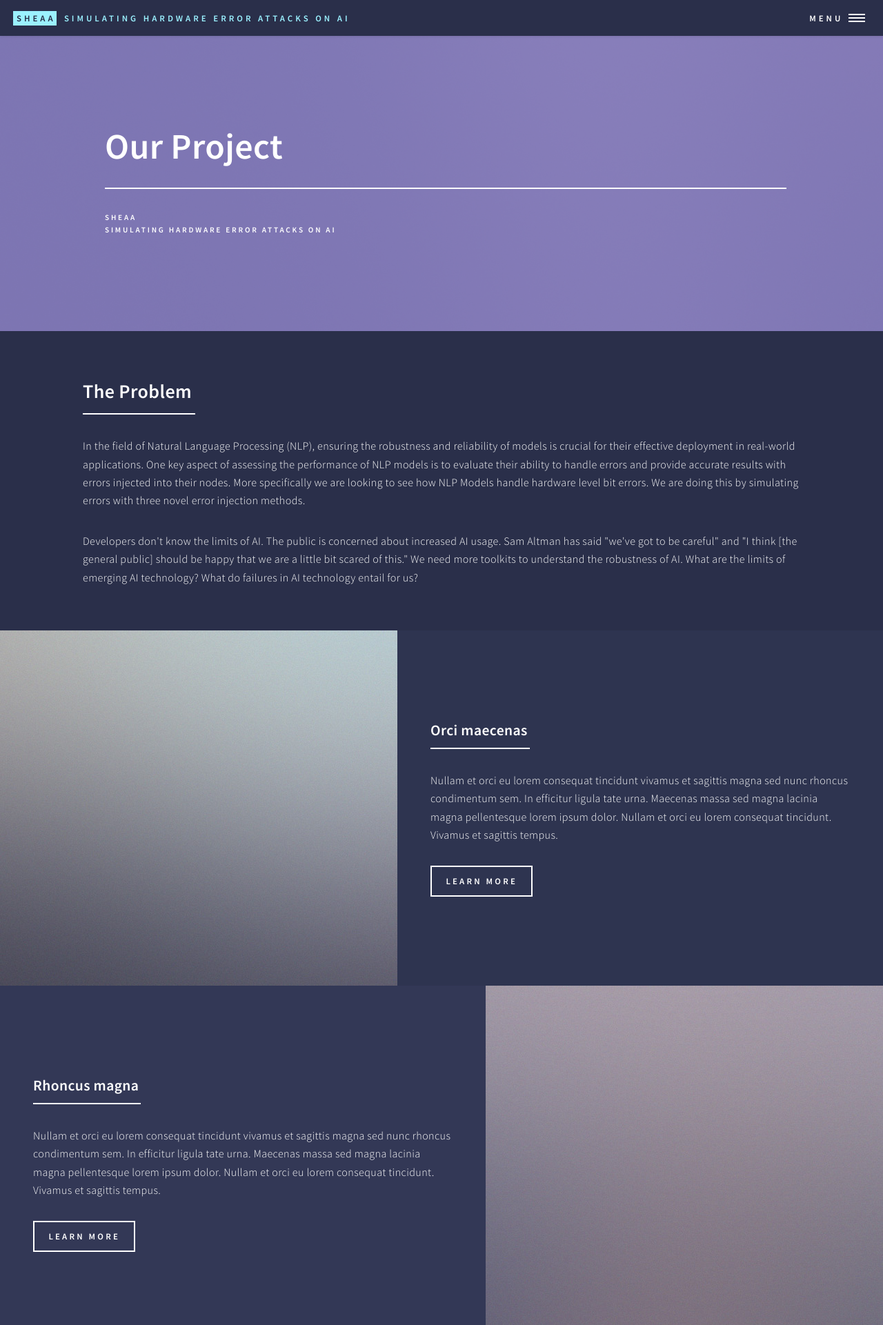
After one commit to sevenkieran/SHEAA-Website, a Flask app: page /aboutProject in a window 1280 px wide. The commit adds this page. Shown: the top 1921 px of the page at 69% size. Run offline with Flask 3, Linux system fonts and the light colour scheme.

Commit message:
new pages

```diff
--- a/app.py
+++ b/app.py
@@ -4,4 +4,4 @@ app = create_app()
 
 
 if __name__ == "__main__":
-    app.run()
+    app.run(debug=True)
--- a/website/__init__.py
+++ b/website/__init__.py
@@ -20,6 +20,7 @@ def create_app():
     from .tryBertSingle import tryBertSingle
     from .tryRobertaSingle import tryRobertaSingle
     from .tryGPT2Single import tryGPT2Single
+    from .aboutProject import aboutProject
 
     app.register_blueprint(views, url_prefix="/")
     app.register_blueprint(about, url_prefix="/")
@@ -36,5 +37,6 @@ def create_app():
     app.register_blueprint(tryBertSingle, url_prefix="/")
     app.register_blueprint(tryRobertaSingle, url_prefix="/")
     app.register_blueprint(tryGPT2Single, url_prefix="/")
+    app.register_blueprint(aboutProject, url_prefix="/")
 
     return app
--- /dev/null
+++ b/website/aboutProject.py
@@ -0,0 +1,8 @@
+from flask import Blueprint, render_template
+
+aboutProject = Blueprint("aboutProject", __name__)
+
+
+@aboutProject.route("/aboutProject")
+def about():
+    return render_template("aboutProject.html")
--- /dev/null
+++ b/website/templates/aboutProject.html
@@ -0,0 +1,234 @@
+<!--
+	Forty by HTML5 UP
+	html5up.net | @ajlkn
+	Free for personal and commercial use under the CCA 3.0 license (html5up.net/license)
+-->
+
+<html lang="en">
+
+<head>
+    <title>{% block title %}Our Project{% endblock %}</title>
+
+    <meta charset="utf-8" />
+    <meta name="viewport" content="width=device-width, initial-scale=1, user-scalable=no" />
+    <link rel="stylesheet" href="{{ url_for('static', filename='css/style.css') }}" />
+    <noscript>
+        <link rel="stylesheet" href="{{ url_for('static', filename='css/noscript.css')}}" />
+    </noscript>
+</head>
+
+<body class="is-preload">
+    <!-- Wrapper -->
+    <div id="wrapper">
+        <!-- Header -->
+        <header id="header">
+            <a href="/" class="logo">
+                <strong>SHEAA</strong>
+                <span>Simulating Hardware Error Attacks on AI</span></a>
+            <nav>
+                <a href="#menu">Menu</a>
+            </nav>
+        </header>
+
+        <!-- Menu -->
+        <nav id="menu">
+            <ul class="links">
+                <li><a href="/">Home</a></li>
+                <li><a href="/AboutModel">Models</a></li>
+                <li><a href="/about">About</a></li>
+                <li><a href="/aboutProject">Our Project</a></li>
+            </ul>
+            <!-- <ul class="actions stacked">
+					<li><a href="#" class="button primary fit">Get Started</a></li>
+					<li><a href="#" class="button fit">Log In</a></li>
+				</ul> -->
+        </nav>
+
+        <!-- Banner -->
+        <!-- Note: The "styleN" class below should match that of the header element. -->
+        <section id="banner" class="style2">
+            <div class="inner">
+                <span class="image">
+                    <img src="static/images/pic07.jpg" alt="" />
+                </span>
+                <header class="major">
+                    <h1>Our Project</h1>
+                </header>
+                <div class="content">
+                    <p>
+                        <strong>SHEAA</strong><br />
+                        Simulating Hardware Error Attacks on AI
+                    </p>
+                </div>
+            </div>
+        </section>
+
+        <!-- Main -->
+        <div id="main">
+            <!-- One -->
+            <section id="one">
+                <div class="inner">
+                    <header class="major">
+                        <h2>The Problem</h2>
+                    </header>
+                    <p>
+                        In the field of Natural Language Processing (NLP), ensuring the robustness and reliability of
+                        models is crucial for their effective deployment in real-world applications. One key aspect of
+                        assessing the performance of NLP models is to evaluate their ability to handle errors and
+                        provide accurate results with errors injected into their nodes. More specifically we are looking
+                        to see how NLP Models handle hardware level bit errors. We are doing this by simulating errors
+                        with three novel error injection methods. <br>
+                    </p>
+                    <p>
+                        Developers don't know the limits of AI.
+                        The public is concerned about increased AI usage.
+                        Sam Altman has said "we've got to be careful" and "I think [the general public] should be happy
+                        that we are a little bit scared of this."
+                        We need more toolkits to understand the robustness of AI.
+                        What are the limits of emerging AI technology?
+                        What do failures in AI technology entail for us?
+
+                    </p>
+                </div>
+            </section>
+
+            <!-- Two -->
+            <section id="two" class="spotlights">
+                <section>
+                    <a href="generic.html" class="image">
+                        <img src="static/images/pic08.jpg" alt="" data-position="center center" />
+                    </a>
+                    <div class="content">
+                        <div class="inner">
+                            <header class="major">
+                                <h3>Orci maecenas</h3>
+                            </header>
+                            <p>
+                                Nullam et orci eu lorem consequat tincidunt vivamus et
+                                sagittis magna sed nunc rhoncus condimentum sem. In efficitur
+                                ligula tate urna. Maecenas massa sed magna lacinia magna
+                                pellentesque lorem ipsum dolor. Nullam et orci eu lorem
+                                consequat tincidunt. Vivamus et sagittis tempus.
+                            </p>
+                            <ul class="actions">
+                                <li><a href="generic.html" class="button">Learn more</a></li>
+                            </ul>
+                        </div>
+                    </div>
+                </section>
+                <section>
+                    <a href="generic.html" class="image">
+                        <img src="static/images/pic09.jpg" alt="" data-position="top center" />
+                    </a>
+                    <div class="content">
+                        <div class="inner">
+                            <header class="major">
+                                <h3>Rhoncus magna</h3>
+                            </header>
+                            <p>
+                                Nullam et orci eu lorem consequat tincidunt vivamus et
+                                sagittis magna sed nunc rhoncus condimentum sem. In efficitur
+                                ligula tate urna. Maecenas massa sed magna lacinia magna
+                                pellentesque lorem ipsum dolor. Nullam et orci eu lorem
+                                consequat tincidunt. Vivamus et sagittis tempus.
+                            </p>
+                            <ul class="actions">
+                                <li><a href="generic.html" class="button">Learn more</a></li>
+                            </ul>
+                        </div>
+                    </div>
+                </section>
+                <section>
+                    <a href="generic.html" class="image">
+                        <img src="static/images/pic10.jpg" alt="" data-position="25% 25%" />
+                    </a>
+                    <div class="content">
+                        <div class="inner">
+                            <header class="major">
+                                <h3>Sed nunc ligula</h3>
+                            </header>
+                            <p>
+                                Nullam et orci eu lorem consequat tincidunt vivamus et
+                                sagittis magna sed nunc rhoncus condimentum sem. In efficitur
+                                ligula tate urna. Maecenas massa sed magna lacinia magna
+                                pellentesque lorem ipsum dolor. Nullam et orci eu lorem
+                                consequat tincidunt. Vivamus et sagittis tempus.
+                            </p>
+                            <ul class="actions">
+                                <li><a href="generic.html" class="button">Learn more</a></li>
+                            </ul>
+                        </div>
+                    </div>
+                </section>
+            </section>
+
+            <!-- Three -->
+            <section id="three">
+                <div class="inner">
+                    <header class="major">
+                        <h2>Massa libero</h2>
+                    </header>
+                    <p>
+                        Nullam et orci eu lorem consequat tincidunt vivamus et sagittis
+                        libero. Mauris aliquet magna magna sed nunc rhoncus pharetra.
+                        Pellentesque condimentum sem. In efficitur ligula tate urna.
+                        Maecenas laoreet massa vel lacinia pellentesque lorem ipsum dolor.
+                        Nullam et orci eu lorem consequat tincidunt. Vivamus et sagittis
+                        libero. Mauris aliquet magna magna sed nunc rhoncus amet pharetra
+                        et feugiat tempus.
+                    </p>
+                    <ul class="actions">
+                        <li>
+                            <a href="generic.html" class="button next">Get Started</a>
+                        </li>
+                    </ul>
+                </div>
+            </section>
+        </div>
+
+        <!-- Contact -->
+
+
+
+        <!-- Footer -->
+        <footer id="footer">
+            <div class="inner">
+                <ul class="icons">
+                    <li>
+                        <a href="#" class="icon brands alt fa-twitter"><span class="label">Twitter</span></a>
+                    </li>
+                    <li>
+                        <a href="#" class="icon brands alt fa-facebook-f"><span class="label">Facebook</span></a>
+                    </li>
+                    <li>
+                        <a href="#" class="icon brands alt fa-instagram"><span class="label">Instagram</span></a>
+                    </li>
+                    <li>
+                        <a href="#" class="icon brands alt fa-github"><span class="label">GitHub</span></a>
+                    </li>
+                    <li>
+                        <a href="#" class="icon brands alt fa-linkedin-in"><span class="label">LinkedIn</span></a>
+                    </li>
+                </ul>
+                <ul class="copyright">
+                    <li>&copy; Untitled</li>
+                    <li>Design: <a href="https://html5up.net">HTML5 UP</a></li>
+                </ul>
+            </div>
+        </footer>
+    </div>
+
+    <!-- Scripts -->
+    <script src="static/js/jquery.min.js"></script>
+    <script src="static/js/jquery.scrolly.min.js"></script>
+    <script src="static/js/jquery.scrollex.min.js"></script>
+    <script src="static/js/browser.min.js"></script>
+    <script src="static/js/breakpoints.min.js"></script>
+    <script src="static/js/util.js"></script>
+    <script src="static/js/main.js"></script>
+    <script src="https://cdn.jsdelivr.net/npm/bootstrap@5.3.0/dist/js/bootstrap.bundle.min.js"
+        integrity="sha384-geWF76RCwLtnZ8qwWowPQNguL3RmwHVBC9FhGdlKrxdiJJigb/j/68SIy3Te4Bkz"
+        crossorigin="anonymous"></script>
+</body>
+
+</html>
--- a/website/templates/base.html
+++ b/website/templates/base.html
@@ -39,6 +39,8 @@
       <ul class="links">
         <li><a href="/">Home</a></li>
         <li><a href="/AboutModel">Models</a></li>
+        <li><a href="/about">About Us</a></li>
+        <li><a href="/aboutProject">Our Project</a></li>
       </ul>
 
     </nav>
```
Also changed, not shown: website/templates/about.html (added, +207 -0 lines), website/tryGPT2error.py (+0 -79 lines).
